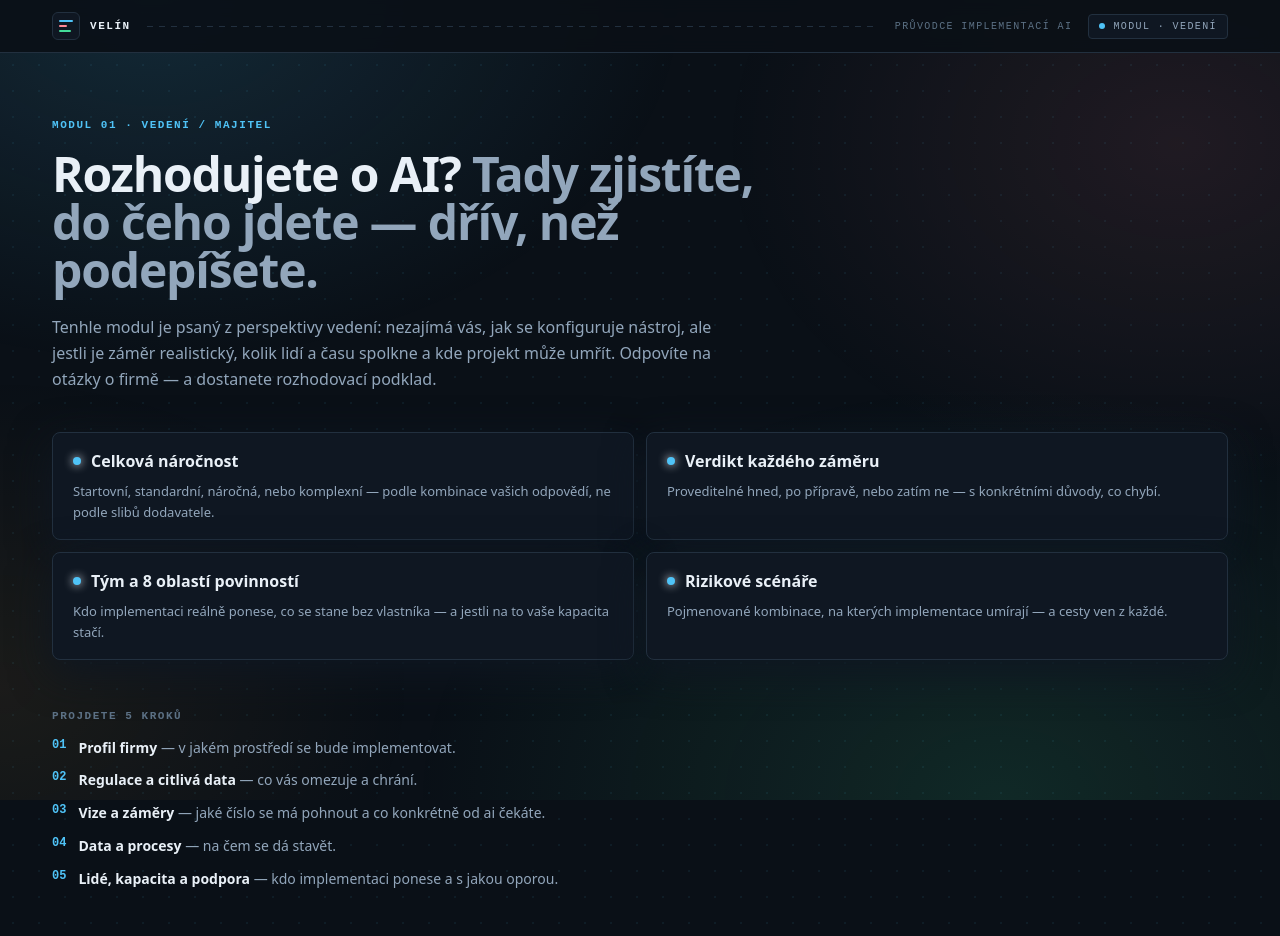
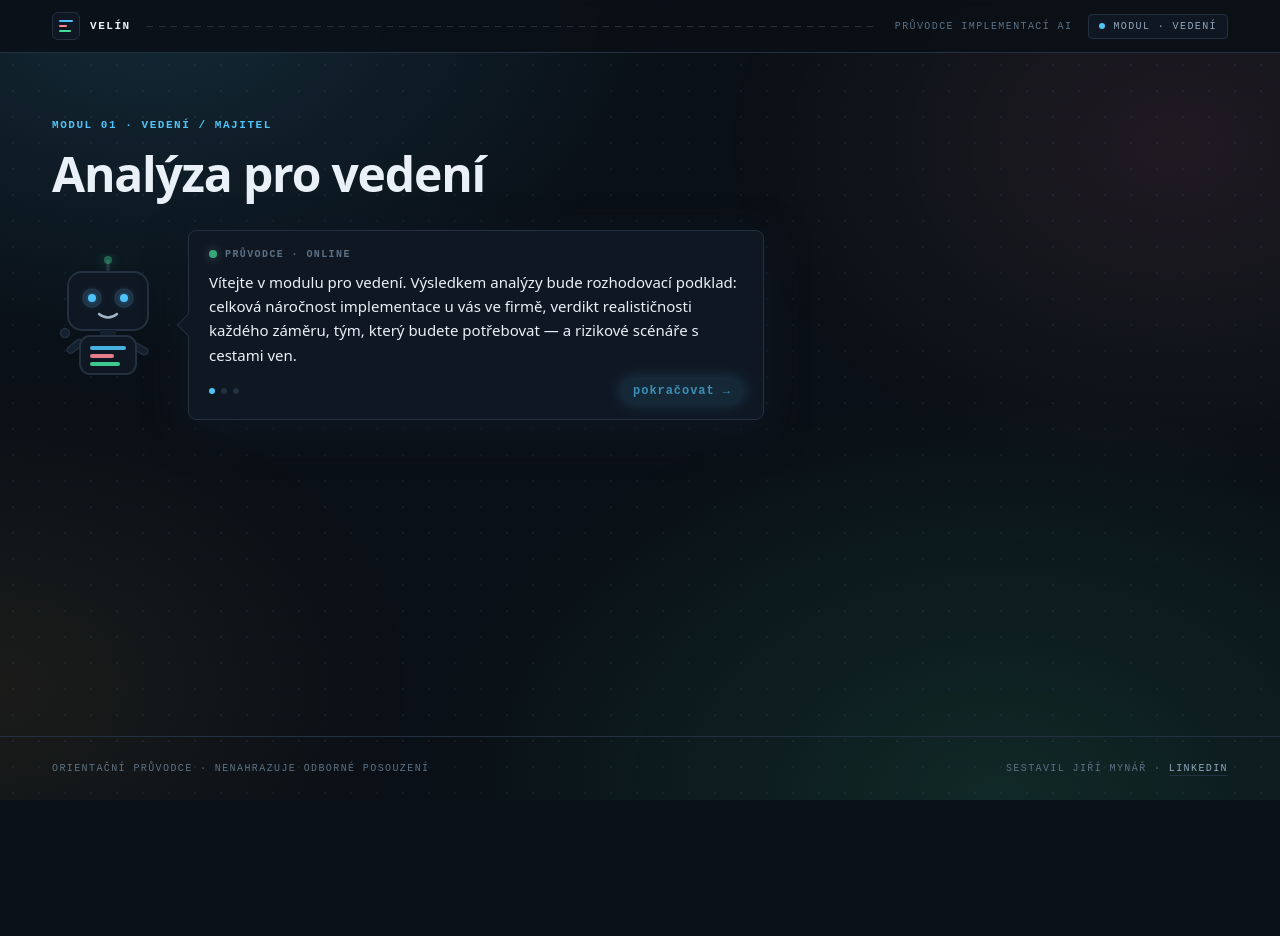
Before and after one commit to JiriMynar/AI-web, a React (Vite) app: page /vedeni in a window 1280 px wide. Shown: the top 936 px of the page. After the commit the page ends 800 px from the top, so only its background shows below. Built offline with nearby package versions, Linux system fonts and the light colour scheme.

Commit message:
landing: hustší menší roj s upuštěním a ochranou čitelnosti textu; robot: oči k bublině, pulzující pokračovat; vedení: nový úvod s průvodcem, kroky a spuštěním analýzy

```diff
--- a/src/design/RobotGuide.tsx
+++ b/src/design/RobotGuide.tsx
@@ -5,21 +5,27 @@ import { Lamp } from "./primitives";
 /**
  * Virtuální průvodce velínu — původní robot v designu řídicího panelu.
  * - jemně se vznáší, mrká, anténka pulzuje, na příchod zamává,
- * - očima sleduje prvek, na který uživatel míří (prop lookAt),
+ * - očima sleduje prvek, na který uživatel míří (prop lookAt) i bublinu při najetí,
  * - mluví bublinou s psacím efektem; zprávy se proklikávají,
+ * - „pokračovat →“ pulzuje světelným podsvícením, aby zvalo ke čtení dál,
  * - klik na bublinu dopíše text okamžitě (skip), poslední zpráva zůstává,
  * - přístupnost: aria-live, plný respekt k prefers-reduced-motion.
  */
 export default function RobotGuide({
   messages,
   lookAt = null,
+  finalHint = "↓ pokračujte níže",
+  onDone,
 }: {
   messages: string[];
   lookAt?: number | null; // -1 vlevo · 0 střed · 1 vpravo · null = před sebe
+  finalHint?: string;
+  onDone?: () => void;     // zavolá se, když uživatel dojde k poslední zprávě
 }) {
   const reduce = useReducedMotion();
   const [idx, setIdx] = useState(0);
   const [chars, setChars] = useState(0);
+  const [bubbleHover, setBubbleHover] = useState(false);
   const timer = useRef<number | null>(null);
 
   const text = messages[idx] ?? "";
@@ -52,13 +58,15 @@ export default function RobotGuide({
       if (timer.current) window.clearInterval(timer.current);
       setChars(text.length);
     } else if (!last) {
-      setIdx((i) => i + 1);
+      const next = idx + 1;
+      setIdx(next);
+      if (next === messages.length - 1) onDone?.();
     }
   };
 
-  // kam se dívají zorničky
-  const px = lookAt === null ? 0 : lookAt * 3.2;
-  const py = lookAt === null ? 0 : 2.4;
+  // kam se dívají zorničky: bublina má přednost, pak sledovaný prvek
+  const px = bubbleHover ? 3.6 : lookAt === null ? 0 : lookAt * 3.2;
+  const py = bubbleHover ? 1.8 : lookAt === null ? 0 : 2.4;
 
   return (
     <div className="flex flex-col items-start gap-4 sm:flex-row sm:items-center sm:gap-6">
@@ -143,6 +151,10 @@ export default function RobotGuide({
         <button
           type="button"
           onClick={skipOrNext}
+          onMouseEnter={() => setBubbleHover(true)}
+          onMouseLeave={() => setBubbleHover(false)}
+          onFocus={() => setBubbleHover(true)}
+          onBlur={() => setBubbleHover(false)}
           disabled={!typing && last}
           aria-label={typing ? "Dopsat zprávu" : last ? undefined : "Další zpráva"}
           className="w-full rounded-lg border border-line bg-panel px-5 py-4 text-left shadow-panel transition-colors enabled:hover:border-faint disabled:cursor-default"
@@ -161,9 +173,20 @@ export default function RobotGuide({
                 <span key={i} className={`h-1.5 w-1.5 rounded-full ${i === idx ? "bg-vedeni" : "bg-line"}`} />
               ))}
             </div>
-            <span className="font-mono text-xs font-semibold tracking-wide2 text-dim">
-              {typing ? "klikněte pro dopsání" : last ? "↓ vyberte roli níže" : "pokračovat →"}
-            </span>
+            {!typing && !last ? (
+              <motion.span
+                animate={reduce ? undefined : { opacity: [0.65, 1, 0.65] }}
+                transition={{ duration: 1.5, repeat: Infinity, ease: "easeInOut" }}
+                className="rounded-full bg-vedeni/15 px-3 py-1 font-mono text-xs font-semibold tracking-wide2 text-vedeni"
+                style={{ boxShadow: "0 0 16px rgba(79, 195, 247, 0.35)" }}
+              >
+                pokračovat →
+              </motion.span>
+            ) : (
+              <span className="font-mono text-xs font-semibold tracking-wide2 text-dim">
+                {typing ? "klikněte pro dopsání" : finalHint}
+              </span>
+            )}
           </div>
         </button>
       </div>
--- a/src/pages/Vyber.tsx
+++ b/src/pages/Vyber.tsx
@@ -132,7 +132,7 @@ export default function Vyber() {
 
       <section className="pb-10">
         <Reveal>
-          <RobotGuide messages={GUIDE_MESSAGES} lookAt={lookAt} />
+          <RobotGuide messages={GUIDE_MESSAGES} lookAt={lookAt} finalHint="↓ vyberte roli níže" />
         </Reveal>
       </section>
 
--- a/src/roles/vedeni/Intro.tsx
+++ b/src/roles/vedeni/Intro.tsx
@@ -1,71 +1,100 @@
+import { useRef, useState } from "react";
 import { Link } from "react-router-dom";
-import { Eyebrow, Lamp, Panel, Reveal } from "../../design/primitives";
+import { Eyebrow, Reveal } from "../../design/primitives";
+import RobotGuide from "../../design/RobotGuide";
 import { useSeo } from "../../lib/seo";
 import { STEPS } from "./data";
 
+const GUIDE_MESSAGES = [
+  "Vítejte v modulu pro vedení. Výsledkem analýzy bude rozhodovací podklad: celková náročnost implementace u vás ve firmě, verdikt realističnosti každého záměru, tým, který budete potřebovat — a rizikové scénáře s cestami ven.",
+  "Pomůže vám vyvarovat se chyb, které dělají i zkušení manažeři, když AI zavádějí poprvé: nákup nástroje před zmapováním procesu, projekt bez vlastníka a měřitelného cíle, nebo ambice, na kterou nestačí kapacita lidí.",
+  "Nástrahy se přitom liší podle profilu a stavu vaší firmy — jinde číhají u výrobce s papírovou evidencí, jinde u kanceláře plné excelů. Proto se vás zeptám na pár věcí o firmě, datech, procesech a lidech, a vše vyhodnotím přesně pro vaši situaci.",
+];
+
+/** Úvod modulu Vedení: průvodce vysvětlí výstup a nástrahy, pak odkryje kroky analýzy. */
 export default function Intro() {
   useSeo(
-    "Vedení / majitel — průvodce implementací AI | Velín",
-    "Rozhodujete o zavedení AI? Za 5 minut zjistíte náročnost implementace, realističnost záměrů, potřebný tým a rizika."
+    "Vedení / majitel — analýza implementace AI | Velín",
+    "Rozhodujete o zavedení AI? Analýza vám dá rozhodovací podklad: náročnost, realističnost záměrů, potřebný tým a rizika — přesně pro stav vaší firmy."
   );
+  const [showSteps, setShowSteps] = useState(false);
+  const stepsRef = useRef<HTMLDivElement>(null);
+
+  const revealSteps = () => {
+    setShowSteps(true);
+    // dopřát Revealu jeden frame a pak dovést pozornost ke krokům
+    window.setTimeout(() => {
+      stepsRef.current?.scrollIntoView({ behavior: "smooth", block: "start" });
+    }, 250);
+  };
+
   return (
     <div className="mx-auto max-w-shell px-5 py-12 sm:py-16">
       <Eyebrow tone="text-vedeni">MODUL 01 · VEDENÍ / MAJITEL</Eyebrow>
       <h1 className="mt-4 max-w-3xl text-3xl font-semibold leading-tight tracking-tight sm:text-5xl">
-        Rozhodujete o AI?{" "}
-        <span className="text-dim">Tady zjistíte, do čeho jdete — dřív, než podepíšete.</span>
+        Analýza pro vedení
       </h1>
-      <p className="mt-5 max-w-2xl leading-relaxed text-dim">
-        Tenhle modul je psaný z perspektivy vedení: nezajímá vás, jak se konfiguruje nástroj, ale
-        jestli je záměr realistický, kolik lidí a času spolkne a kde projekt může umřít.
-        Odpovíte na otázky o firmě — a dostanete rozhodovací podklad.
-      </p>
 
-      <div className="mt-10 grid gap-3 md:grid-cols-2">
-        {[
-          { t: "Celková náročnost", d: "Startovní, standardní, náročná, nebo komplexní — podle kombinace vašich odpovědí, ne podle slibů dodavatele." },
-          { t: "Verdikt každého záměru", d: "Proveditelné hned, po přípravě, nebo zatím ne — s konkrétními důvody, co chybí." },
-          { t: "Tým a 8 oblastí povinností", d: "Kdo implementaci reálně ponese, co se stane bez vlastníka — a jestli na to vaše kapacita stačí." },
-          { t: "Rizikové scénáře", d: "Pojmenované kombinace, na kterých implementace umírají — a cesty ven z každé." },
-        ].map((b, i) => (
-          <Reveal key={b.t} delay={i * 0.05}>
-            <Panel className="h-full px-5 py-4">
-              <div className="flex items-center gap-2.5">
-                <Lamp tone="bg-vedeni" />
-                <span className="font-semibold">{b.t}</span>
+      <div className="mt-8">
+        <Reveal>
+          <RobotGuide
+            messages={GUIDE_MESSAGES}
+            finalHint={showSteps ? "↓ kroky analýzy níže" : ""}
+            onDone={revealSteps}
+          />
+        </Reveal>
       </div>
-              <p className="mt-2 text-[13px] leading-relaxed text-dim">{b.d}</p>
-            </Panel>
+
+      {showSteps && (
+        <div ref={stepsRef} className="scroll-mt-24 pt-14">
+          <Reveal>
+            <div className="mb-5 flex items-center gap-3">
+              <Eyebrow>CO VÁS ČEKÁ — 5 KROKŮ ANALÝZY</Eyebrow>
+              <div className="telemetry-sep flex-1" aria-hidden />
+            </div>
+          </Reveal>
+
+          <div className="grid gap-3 md:grid-cols-2">
+            {STEPS.map((s, i) => (
+              <Reveal key={s.id} delay={i * 0.07}>
+                <div className="flex h-full gap-4 rounded-lg border border-line bg-panel px-5 py-4 shadow-panel">
+                  <span className="font-mono text-lg font-semibold text-vedeni">
+                    {String(i + 1).padStart(2, "0")}
+                  </span>
+                  <div>
+                    <div className="font-semibold">{s.full}</div>
+                    <p className="mt-1 text-[13px] leading-relaxed text-dim">{s.desc}</p>
+                  </div>
+                </div>
               </Reveal>
             ))}
-      </div>
-
-      <div className="mt-12">
-        <Eyebrow>PROJDETE 5 KROKŮ</Eyebrow>
-        <div className="mt-3 flex flex-col gap-2.5">
-          {STEPS.map((s, i) => (
-            <Reveal key={s.id} delay={i * 0.04}>
-              <div className="flex items-start gap-3">
-                <span className="font-mono text-xs font-semibold text-vedeni">{String(i + 1).padStart(2, "0")}</span>
-                <p className="text-sm leading-relaxed">
-                  <span className="font-semibold">{s.full}</span>
-                  <span className="text-dim"> — {s.desc.split(".")[0].toLowerCase()}.</span>
+            <Reveal delay={STEPS.length * 0.07}>
+              <div className="flex h-full flex-col justify-center rounded-lg border border-dashed border-vedeni/40 bg-vedeni/5 px-5 py-4">
+                <div className="font-semibold text-vedeni">Výstup: report pro vedení</div>
+                <p className="mt-1 text-[13px] leading-relaxed text-dim">
+                  Náročnost, verdikty záměrů, tým, povinnosti, rizikové scénáře a pravidla z praxe.
+                  Sdílitelný odkazem — nic se nikam neodesílá.
                 </p>
               </div>
             </Reveal>
-          ))}
-        </div>
           </div>
 
-      <div className="mt-12 flex flex-wrap items-center gap-5">
+          <Reveal delay={0.35}>
+            <div className="mt-10 flex flex-wrap items-center gap-5">
               <Link
                 to="/vedeni/pruvodce"
-          className="rounded-md bg-vedeni px-7 py-3.5 text-[15px] font-semibold text-bg transition-transform duration-150 hover:-translate-y-0.5"
+                className="group inline-flex items-center gap-3 rounded-full bg-vedeni px-9 py-4 text-lg font-semibold text-bg shadow-[0_0_36px_rgba(79,195,247,0.35)] transition-[transform,box-shadow] duration-200 hover:-translate-y-1 hover:shadow-[0_0_56px_rgba(79,195,247,0.5)]"
               >
-          Spustit průvodce
+                Spustit analýzu
+                <span aria-hidden className="transition-transform duration-200 group-hover:translate-x-1">→</span>
               </Link>
-        <span className="font-mono text-xs tracking-wide2 text-faint">5 kroků · cca 5 minut · žádná registrace, nic se nikam neodesílá</span>
+              <span className="font-mono text-xs tracking-wide2 text-faint">
+                5 kroků · cca 5 minut · odpovědi zůstávají jen ve vašem prohlížeči
+              </span>
             </div>
+          </Reveal>
+        </div>
+      )}
     </div>
   );
 }
```
Also changed, not shown: src/design/ParticleField.tsx (+48 -5 lines). Lines whose indentation alone changed are shown as unchanged.
